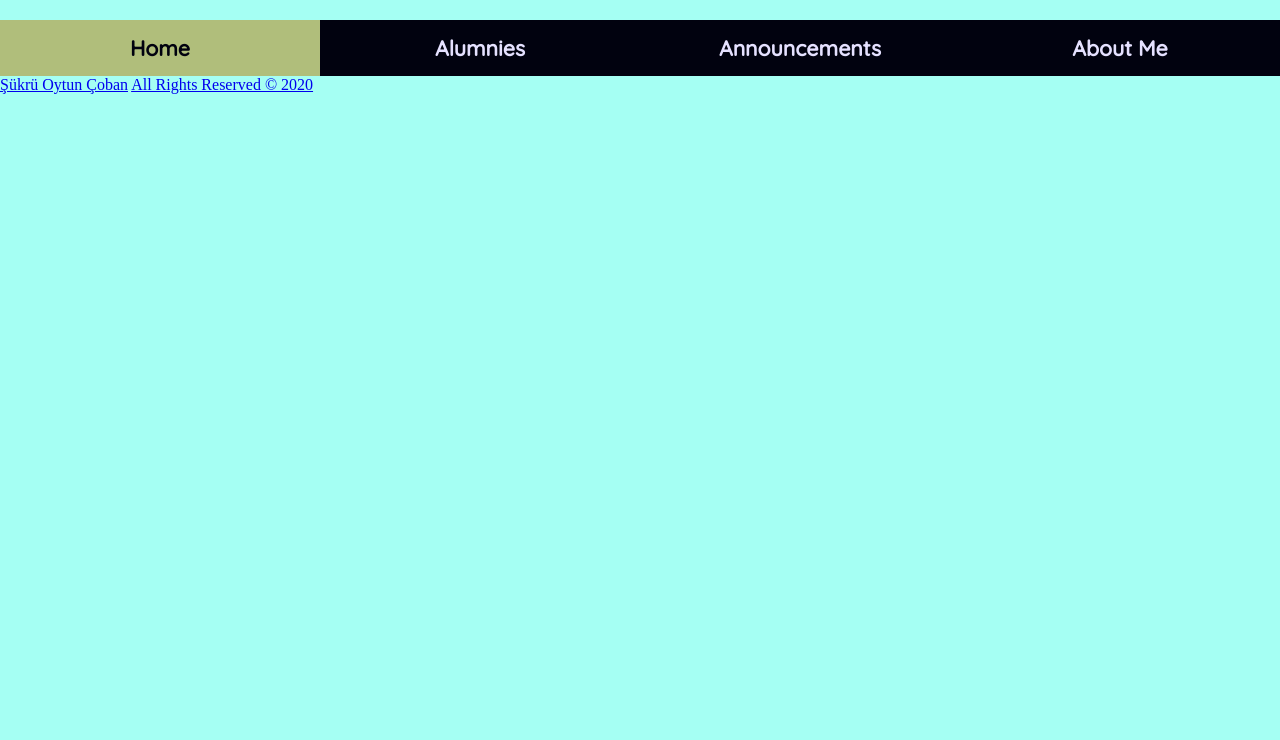
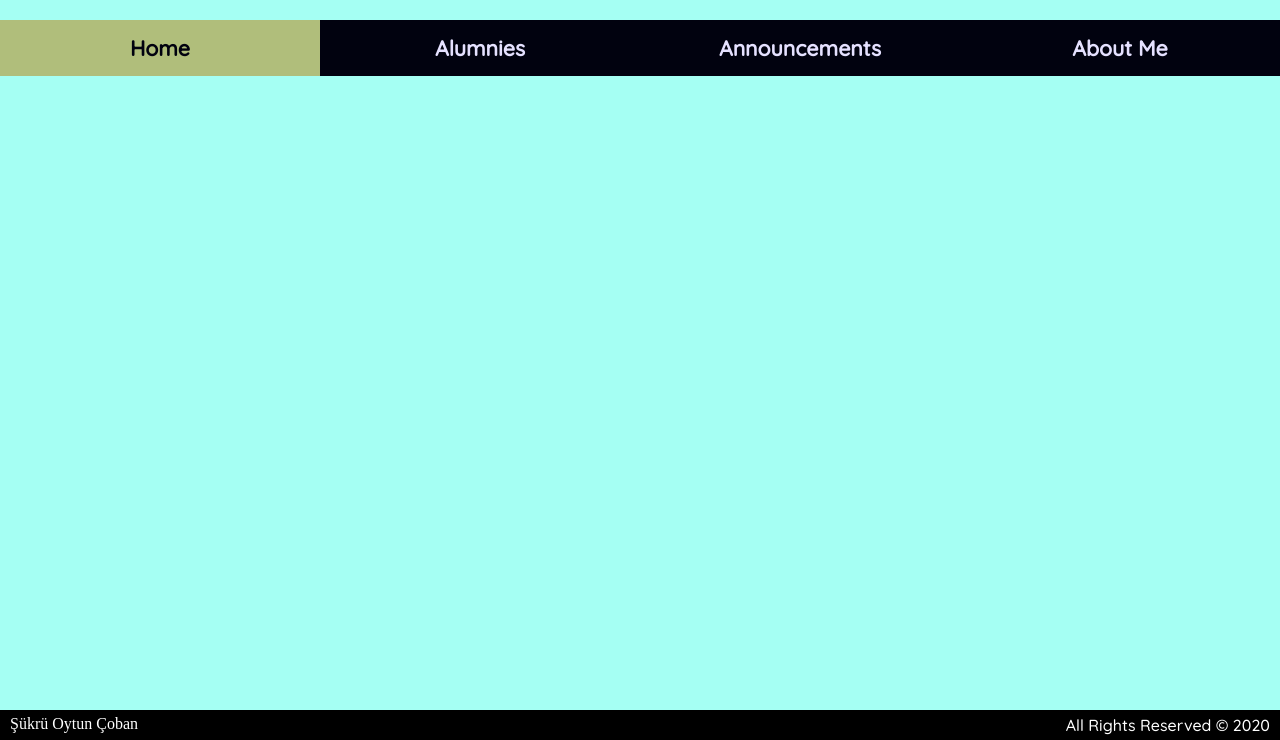
Before and after one commit to oytuncoban/assignment-1-ituitis20-cobans17, a plain HTML site: page index.html in a window 1280 px wide. Shown: the part 60-800 px from the top of the page. Drawn offline with Linux system fonts and the light colour scheme; a web font is replaced by a local one.

Commit message:
Footer styling.

```diff
--- a/main.css
+++ b/main.css
@@ -65,3 +65,35 @@ body {
 	text-decoration: none;
 	display: block;
 }
+
+.footer{
+	position: fixed;
+	background-color: black;
+	bottom: 0;
+	width:100%;
+	height:30px;
+	display: block;
+	float: initial;
+}
+.footer-object {
+	background-color: black;
+	color:white;
+	font-family: "Pattaya";
+	padding: 5px 10px 5px 10px;
+	height: 10px;
+	text-decoration: none;
+	display: inline-block;
+
+}
+
+.footer-object2 {
+	background-color: black;
+	color:white;
+	font-family: 'Quicksand', sans-serif;
+	font-weight: 500;
+	padding: 5px 10px 5px 10px;
+	text-decoration: none;
+	float: right;
+
+	display: inline-block;
+}
```
